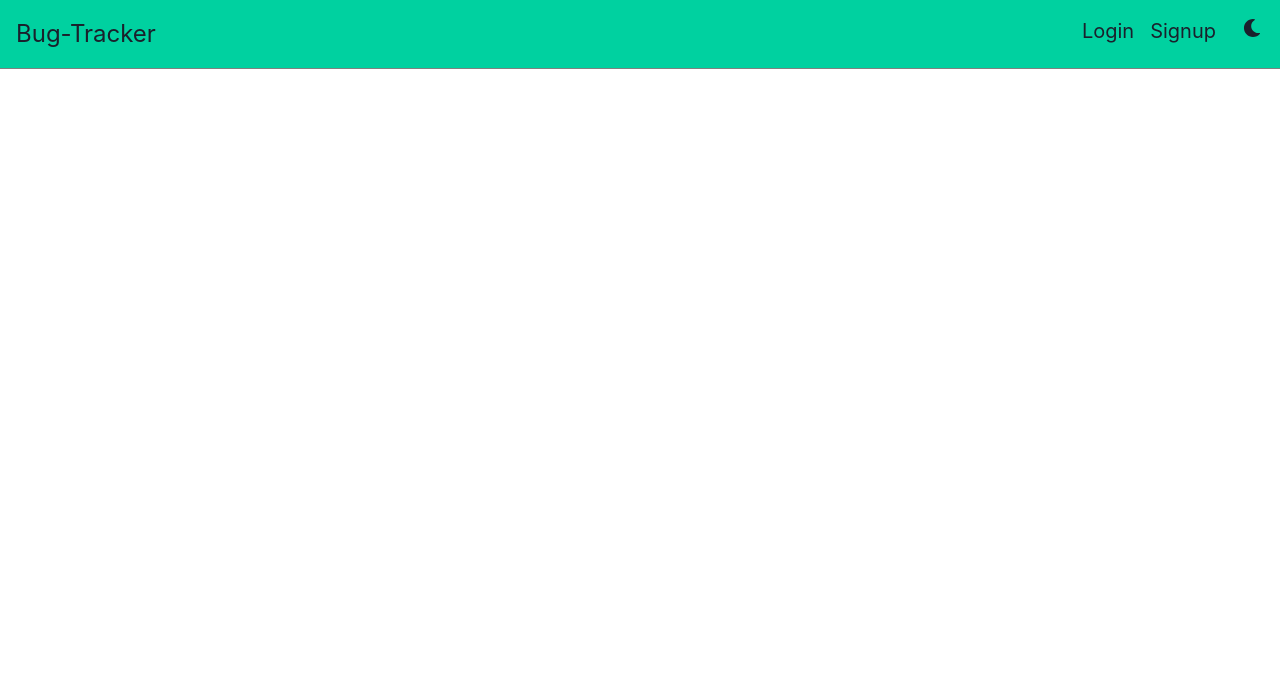
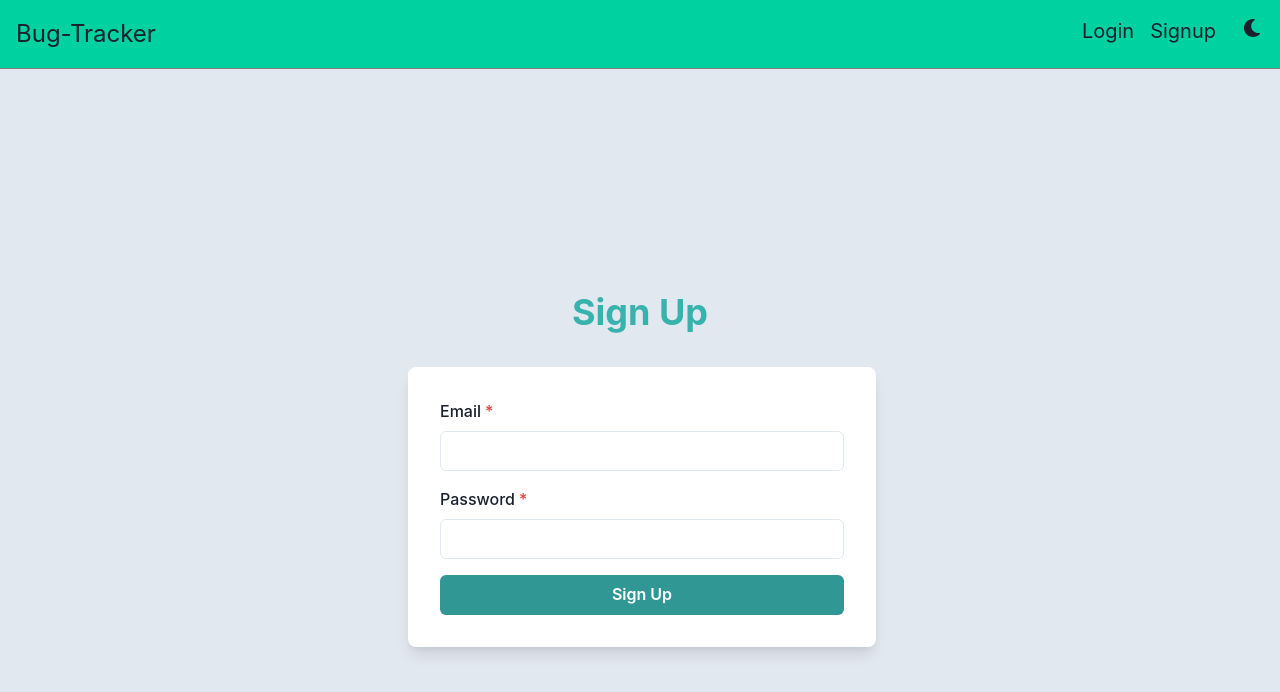
Before and after one commit to Pradeep-PSY/bug-tracker, a React (Create React App) app in the folder bug-tracker/: page /Signup in a window 1280 px wide. Shown: the top 692 px of the page. Built offline with nearby package versions, Linux system fonts and the light colour scheme.

Commit message:
signup done

```diff
--- a/bug-tracker/src/App.js
+++ b/bug-tracker/src/App.js
@@ -3,14 +3,14 @@ import {
   ChakraProvider,
   theme,
 } from '@chakra-ui/react';
-import { ColorModeSwitcher } from './ColorModeSwitcher';
-import { Logo } from './Logo';
 import Navbar from './components/Navbar';
+import MainRoutes from './pages/MainRoutes';
 
 function App() {
   return (
     <ChakraProvider theme={theme}>
       <Navbar />
+      <MainRoutes />
     </ChakraProvider>
   );
 }
--- /dev/null
+++ b/bug-tracker/src/actions/action.js
@@ -0,0 +1,20 @@
+import { LOGIN_SUCCESS, MSG_METHOD, SIGNUP_SUCCESS } from "./action.types"
+import axios from 'axios';
+
+
+export const SignupApi = (data) => dispatch => {
+    axios.post('http://localhost:5000/user/signup', data)
+    .then((res) => dispatch({type: SIGNUP_SUCCESS, payload: res.data}))
+    .catch((err) => console.error(err))
+}
+
+export const Msgmethod = () => dispatch => {
+    dispatch({type: MSG_METHOD})
+}
+
+export const LoginApi = (data) => dispatch => {
+    console.log(data)
+    axios.post('http://localhost:5000/user/login', data)
+    .then((res) => dispatch({type: LOGIN_SUCCESS, payload: res.data}))
+    .catch((err)=> console.log(err))
+}
--- /dev/null
+++ b/bug-tracker/src/actions/action.types.js
@@ -0,0 +1,5 @@
+export const SIGNUP_SUCCESS = 'signup_success';
+
+export const LOGIN_SUCCESS = 'login_success';
+
+export const MSG_METHOD = 'msg_method';
--- /dev/null
+++ b/bug-tracker/src/pages/Login.jsx
@@ -0,0 +1,138 @@
+import { useEffect, useState } from 'react';
+import {
+    Flex,
+    Heading,
+    Input,
+    Button,
+    InputGroup,
+    Stack,
+    InputLeftElement,
+    chakra,
+    Box,
+    Avatar,
+    FormControl,
+    InputRightElement,
+    useColorModeValue,
+    useToast,
+} from '@chakra-ui/react';
+import { FaUserAlt, FaLock } from 'react-icons/fa';
+import { useNavigate } from 'react-router-dom';
+
+
+import { useDispatch, useSelector } from 'react-redux';
+import { LoginApi } from '../actions/action';
+
+const CFaUserAlt = chakra(FaUserAlt);
+const CFaLock = chakra(FaLock);
+
+const Login = () => {
+    const [showPassword, setShowPassword] = useState(false);
+    const dispatch = useDispatch();
+    const toast = useToast();
+    const [email, setEmail] = useState('');
+    const [password, setPassword] = useState('');
+    const navigate = useNavigate();
+
+    const {isAuth, msg} =useSelector(state=>state.app)
+
+    const handleSubmit = () => {
+        dispatch(LoginApi({email,password}))
+
+    };
+
+    useEffect(()=>{
+        if(isAuth ){
+            navigate('/')
+           }
+
+        // if(msg.length > 0){
+
+        //     toast({
+        //         title: `${msg} `,
+        //     position: 'top',
+        //     status: 'success',
+        //     isClosable: true,
+        //   })
+        // }
+    },[isAuth,dispatch])
+
+    const handleShowClick = () => setShowPassword(!showPassword);
+    return (
+        <>
+            <Flex
+                flexDirection="column"
+                width="100wh"
+                height="100vh"
+                backgroundColor="gray.200"
+                justifyContent="center"
+                alignItems="center"
+            >
+                <Stack
+                    flexDirection="column"
+                    mb="2"
+                    justifyContent="center"
+                    alignItems="center"
+                >
+                    <Avatar bg="teal.500" />
+                    <Heading color="teal.400">Welcome</Heading>
+                    <Box minW={{ base: '90%', md: '468px' }}>
+                        <form>
+                            <Stack
+                                spacing={4}
+                                p="1rem"
+                                bg={useColorModeValue('white', 'gray.700')}
+                                boxShadow="md"
+                            >
+                                <FormControl>
+                                    <InputGroup>
+                                        <InputLeftElement
+                                            pointerEvents="none"
+                                            children={<CFaUserAlt color="gray.300" />}
+                                        />
+                                        <Input
+                                            type="email"
+                                            placeholder="Enter yor email"
+                                            value={email}
+                                            onChange={e => setEmail(e.target.value)}
+                                        />
+                                    </InputGroup>
+                                </FormControl>
+                                <FormControl>
+                                    <InputGroup>
+                                        <InputLeftElement
+                                            pointerEvents="none"
+                                            color="gray.300"
+                                            children={<CFaLock color="gray.300" />}
+                                        />
+                                        <Input
+                                            type={showPassword ? 'text' : 'password'}
+                                            placeholder="Password"
+                                            value={password}
+                                            onChange={e => setPassword(e.target.value)}
+                                        />
+                                        <InputRightElement width="4.5rem">
+                                            <Button h="1.75rem" size="sm" onClick={handleShowClick}>
+                                                {showPassword ? 'Hide' : 'Show'}
+                                            </Button>
+                                        </InputRightElement>
+                                    </InputGroup>
+                                </FormControl>
+                                <Button
+                                    borderRadius={0}
+                                    variant="solid"
+                                    colorScheme="teal"
+                                    width="full"
+                                    onClick={handleSubmit}
+                                >
+                                    Login
+                                </Button>
+                            </Stack>
+                        </form>
+                    </Box>
+                </Stack>
+            </Flex>
+        </>
+    );
+}
+
+export default Login
--- a/bug-tracker/src/pages/MainRoutes.jsx
+++ b/bug-tracker/src/pages/MainRoutes.jsx
@@ -1,24 +1,24 @@
-// import React from 'react'
-// import { Route, Routes } from 'react-router-dom'
+import React from 'react'
+import { Route, Routes } from 'react-router-dom'
+import Signup from './Signup'
 // import { RequiredAuth } from '../hoc/RequiredAuth'
-// import Login from './Login'
+import Login from './Login'
 // import Portal from './Portal'
-// import Signup from './Signup'
 
-// const MainRoutes = () => {
+const MainRoutes = () => {
 
-//   return (
-//     <Routes>
-//       <Route path='/login' element={<Login />} />
-//       <Route path='/Signup' element={<Signup />} />
-//       <Route path='/' element={<div>Welcome to portal</div>} />
-//       <Route path='/portal' element={
-//         <RequiredAuth >
-//           <Portal />
-//          </RequiredAuth>
-//       } />
-//     </Routes>
-//   )
-// }
+  return (
+    <Routes>
+      <Route path='/login' element={<Login />} />
+      <Route path='/Signup' element={<Signup />} />
+      <Route path='/' element={<div>Welcome to portal</div>} />
+      {/* <Route path='/portal' element={
+        <RequiredAuth >
+          <Portal />
+         </RequiredAuth>
+      } /> */}
+    </Routes>
+  )
+}
 
-// export default MainRoutes
+export default MainRoutes
--- /dev/null
+++ b/bug-tracker/src/pages/Signup.jsx
@@ -0,0 +1,118 @@
+import {
+  Flex,
+  Box,
+  FormControl,
+  FormLabel,
+  Input,
+  Stack,
+  Button,
+  Heading,
+  useColorModeValue,
+  useToast,
+} from '@chakra-ui/react';
+import { useDispatch, useSelector } from 'react-redux';
+import { useNavigate } from 'react-router-dom';
+import React, { useEffect, useState } from 'react';
+import { Msgmethod, SignupApi } from '../actions/action';
+
+const Signup = () => {
+  const dispatch = useDispatch();
+  const toast = useToast();
+
+  const navigate = useNavigate();
+  const { msg } = useSelector(state => state.app)
+
+  const [signup, setSignup] = useState({
+    password: '',
+    email: '',
+  });
+
+  const handleChange = e => {
+    let { name, value } = e.target;
+    setSignup({
+      ...signup,
+      [name]: value,
+    });
+  };
+  const handleSignup = () => {
+    // console.log(signup)
+    dispatch(SignupApi(signup));
+  };
+
+  useEffect(() => {
+    if (msg.length > 0) {
+        toast({
+            title: `${msg} `,
+            position: 'top',
+            status: 'success',
+            isClosable: true,
+        })
+        dispatch(Msgmethod())
+    }
+  }, [msg]);
+
+  return (
+    <>
+      <Flex
+        minH={'100vh'}
+        width="100wh"
+        align={'center'}
+        justify={'center'}
+        backgroundColor="gray.200"
+        // bg={useColorModeValue('gray.50', 'gray.800')}
+      >
+        <Stack spacing={8} mx={'auto'} maxW={'lg'} py={12} px={6}>
+          <Stack align={'center'}>
+            <Heading color="teal.400" fontSize={'4xl'}>
+              Sign Up
+            </Heading>
+          </Stack>
+          <Box
+            rounded={'lg'}
+            minW={{ base: '90%', md: '468px' }}
+            bg={useColorModeValue('white', 'gray.700')}
+            boxShadow={'lg'}
+            p={8}
+          >
+            <Stack spacing={4}>
+              <FormControl  id="email" isRequired>
+                <FormLabel pos={'static'}>Email</FormLabel>
+                <Input
+                  type="email"
+                  name="email"
+                  pos={'static'}
+                  value={signup.email}
+                  onChange={handleChange}
+                />
+              </FormControl>
+
+              <FormControl id="password" isRequired>
+                <FormLabel>Password</FormLabel>
+                <Input
+                  type="password"
+                  name="password"
+                  value={signup.password}
+                  onChange={handleChange}
+                />
+              </FormControl>
+
+              <Stack spacing={10}>
+                <Button
+                  colorScheme="teal"
+                  _hover={{
+                    bg: 'blue.500',
+                  }}
+                  onClick={handleSignup}
+                >
+                  Sign Up
+                </Button>
+              </Stack>
+            </Stack>
+          </Box>
+        </Stack>
+      </Flex>
+    </>
+  );
+};
+
+export default Signup;
--- a/bug-tracker/src/reducer/reducer.js
+++ b/bug-tracker/src/reducer/reducer.js
@@ -1,10 +1,33 @@
+import { LOGIN_SUCCESS, MSG_METHOD, SIGNUP_SUCCESS } from "../actions/action.types"
 
 const intialState = {
     isAuth : false,
+    msg : ''
 }
 
 export const appReducer = (state = intialState, {type, payload}) => {
     switch(type){
+        case SIGNUP_SUCCESS : {
+            return {
+                ...state,
+                msg : payload
+            }
+        }
+
+        case MSG_METHOD : {
+            return {
+                ...state,
+                msg : ''
+            }
+        }
+
+        case LOGIN_SUCCESS : {
+            return {
+                ...state,
+                msg : payload.msg,
+                isAuth : payload.isAuth
+            }
+        }
         default : return state
     }
 }
```
Also changed, not shown: bug-tracker/src/components/Navbar.jsx (+3 -7 lines).
